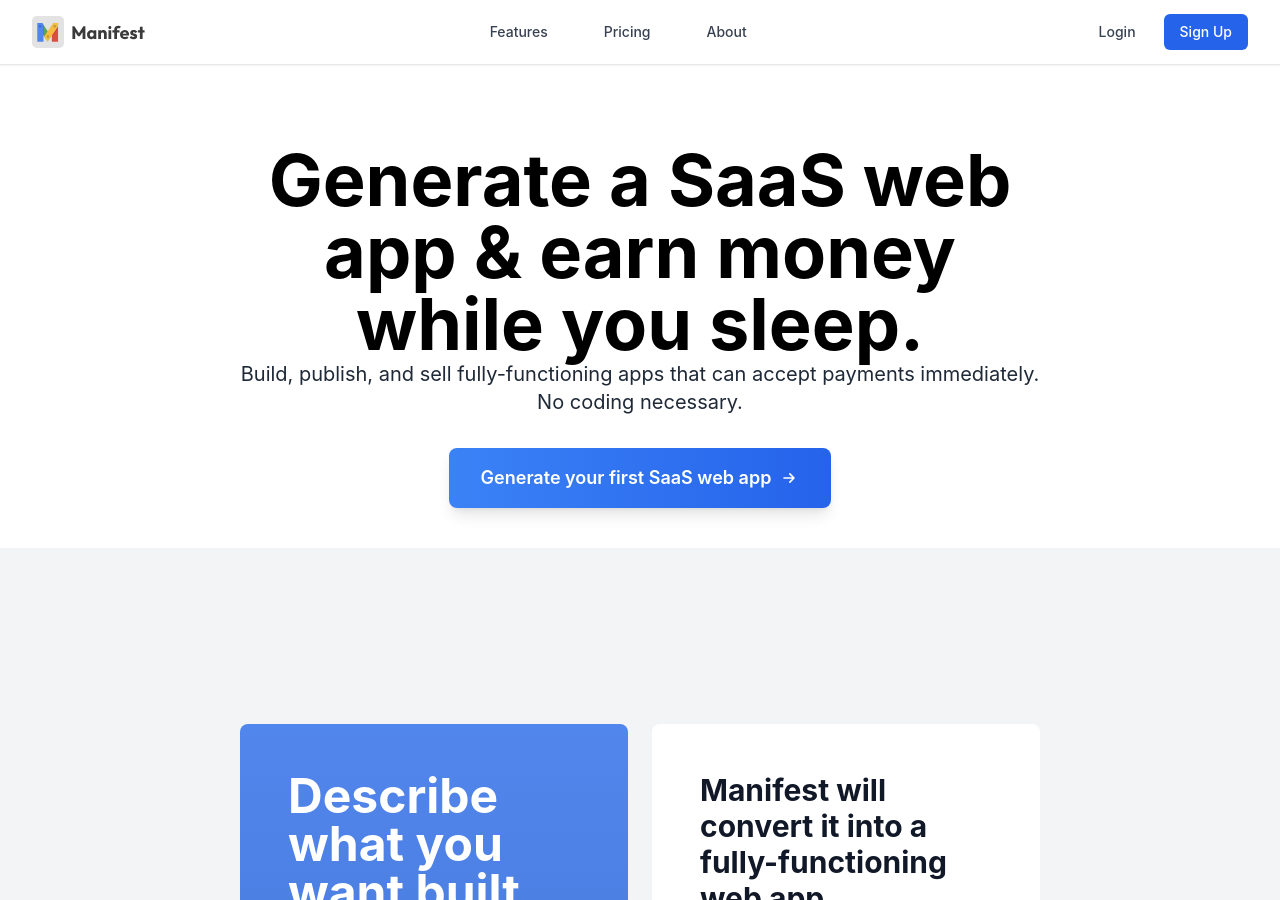
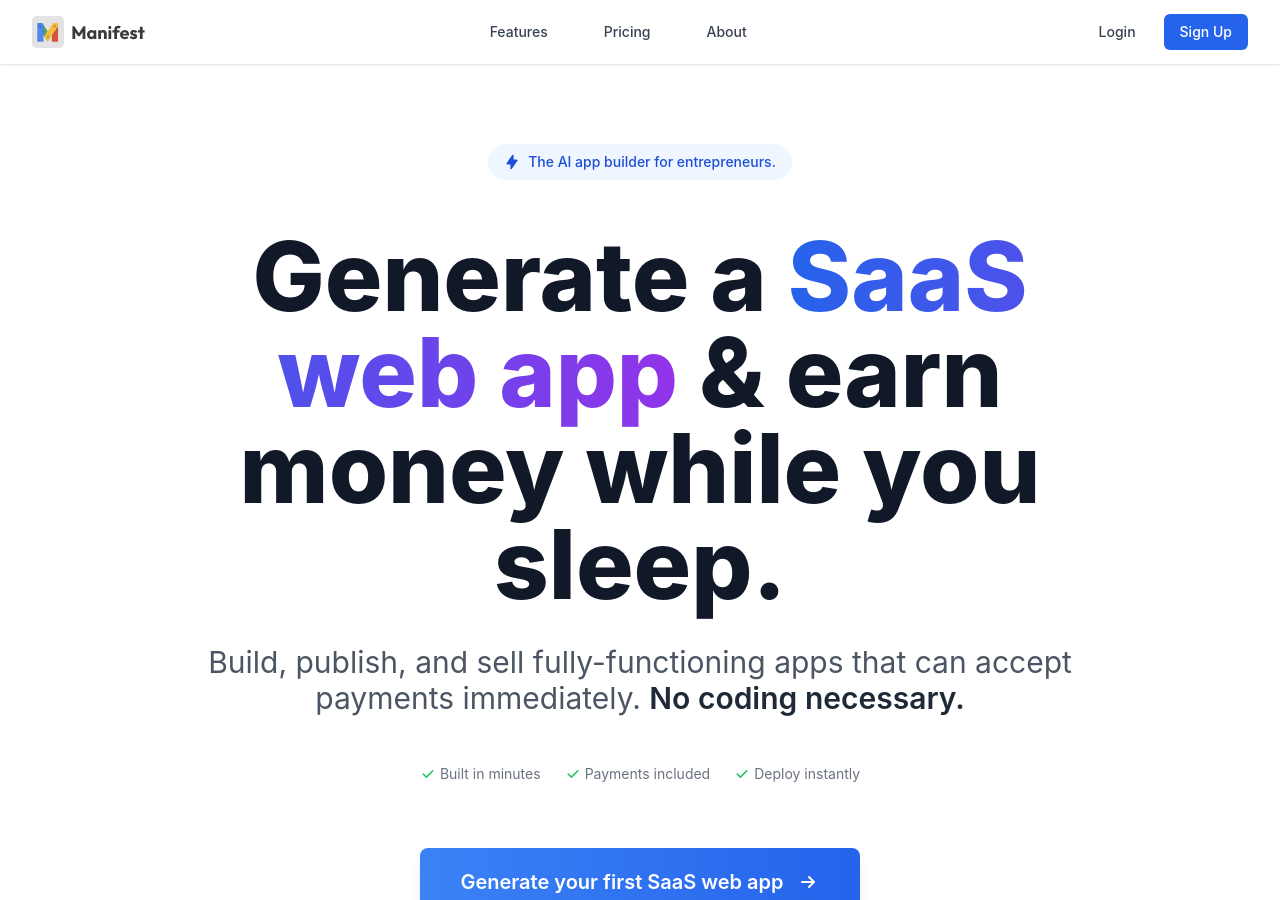
Before and after one commit to madewithmanifest/marketing, a Jekyll site: the page built from index.md, in a window 1280 px wide and 900 px high. Built offline with Jekyll 4.4.1, drawn with Linux system fonts in a browser that asks for light colours; nearby versions of some CDN libraries; some of the changed text lies outside the part shown.

Commit message:
Revamp hero section in index.md and index.html to enhance visual appeal and user engagement; update call-to-action button styles and add social proof elements; refresh feed.xml timestamp.

```diff
--- a/index.md
+++ b/index.md
@@ -11,22 +11,61 @@ title: Manifest - Turn your app idea into a profitable online business
 
 
 <!-- White hero section -->
-<div class="bg-white relative overflow-hidden" style="padding-top: 80px; padding-bottom: 40px;">
+<div class="bg-white relative overflow-hidden min-h-screen flex items-center">
 
-  <div class="relative mx-auto w-full max-w-[800px] px-4 sm:px-0">
-    <div class="text-7xl text-center font-bold">
-      Generate a SaaS web app &amp; earn money while you sleep.
+  <div class="relative mx-auto w-full max-w-[900px] px-4 sm:px-0 py-20">
+    <div class="text-center space-y-8 mb-16">
+      <!-- Badge/tag -->
+      <div class="inline-flex items-center px-4 py-2 bg-blue-50 text-blue-700 rounded-full text-sm font-medium mb-4">
+        <svg class="w-4 h-4 mr-2" fill="currentColor" viewBox="0 0 20 20">
+          <path fill-rule="evenodd" d="M11.3 1.046A1 1 0 0112 2v5h4a1 1 0 01.82 1.573l-7 10A1 1 0 018 18v-5H4a1 1 0 01-.82-1.573l7-10a1 1 0 011.12-.38z" clip-rule="evenodd"></path>
+        </svg>
+        The AI app builder for entrepreneurs.
+      </div>
+
+      <h1 class="text-6xl sm:text-7xl lg:text-8xl font-extrabold text-gray-900 leading-tight">
+        Generate a <span class="bg-gradient-to-r from-blue-600 to-purple-600 bg-clip-text text-transparent">SaaS web app</span> & earn money while you sleep.
+      </h1>
+
+      <p class="text-2xl sm:text-3xl text-gray-600 max-w-5xl mx-auto leading-relaxed">
+        Build, publish, and sell fully-functioning apps that can accept payments immediately. <span class="font-semibold text-gray-800">No coding necessary.</span>
+      </p>
+
+      <!-- Social proof -->
+      <div class="flex items-center justify-center space-x-6 text-sm text-gray-500 pt-4">
+        <div class="flex items-center">
+          <svg class="w-4 h-4 mr-1 text-green-500" fill="currentColor" viewBox="0 0 20 20">
+            <path fill-rule="evenodd" d="M16.707 5.293a1 1 0 010 1.414l-8 8a1 1 0 01-1.414 0l-4-4a1 1 0 011.414-1.414L8 12.586l7.293-7.293a1 1 0 011.414 0z" clip-rule="evenodd"></path>
+          </svg>
+          <span>Built in minutes</span>
+        </div>
+        <div class="flex items-center">
+          <svg class="w-4 h-4 mr-1 text-green-500" fill="currentColor" viewBox="0 0 20 20">
+            <path fill-rule="evenodd" d="M16.707 5.293a1 1 0 010 1.414l-8 8a1 1 0 01-1.414 0l-4-4a1 1 0 011.414-1.414L8 12.586l7.293-7.293a1 1 0 011.414 0z" clip-rule="evenodd"></path>
+          </svg>
+          <span>Payments included</span>
+        </div>
+        <div class="flex items-center">
+          <svg class="w-4 h-4 mr-1 text-green-500" fill="currentColor" viewBox="0 0 20 20">
+            <path fill-rule="evenodd" d="M16.707 5.293a1 1 0 010 1.414l-8 8a1 1 0 01-1.414 0l-4-4a1 1 0 011.414-1.414L8 12.586l7.293-7.293a1 1 0 011.414 0z" clip-rule="evenodd"></path>
+          </svg>
+          <span>Deploy instantly</span>
+        </div>
+      </div>
     </div>
-    <div class="text-xl text-gray-800 text-center">
-      Build, publish, and sell fully-functioning apps that can accept payments immediately. No coding necessary.
-    </div>
-    <div class="text-center mt-8">
-      <a href="https://app.madewithmanifest.com/login?onboarding=1" class="inline-flex items-center bg-gradient-to-r from-blue-500 to-blue-600 hover:from-blue-600 hover:to-blue-700 text-white font-semibold px-8 py-4 rounded-lg text-lg transition-all duration-200 shadow-lg hover:shadow-xl">
+
+    <div class="text-center">
+      <a href="https://app.madewithmanifest.com/login?onboarding=1" class="inline-flex items-center bg-gradient-to-r from-blue-500 to-blue-600 hover:from-blue-600 hover:to-blue-700 text-white font-semibold px-10 py-5 rounded-lg text-xl transition-all duration-200 shadow-lg hover:shadow-xl transform hover:-translate-y-0.5">
         Generate your first SaaS web app
-        <svg class="ml-2 w-5 h-5" fill="none" stroke="currentColor" viewBox="0 0 24 24" xmlns="http://www.w3.org/2000/svg">
+        <svg class="ml-3 w-6 h-6" fill="none" stroke="currentColor" viewBox="0 0 24 24" xmlns="http://www.w3.org/2000/svg">
           <path stroke-linecap="round" stroke-linejoin="round" stroke-width="2" d="M13 7l5 5m0 0l-5 5m5-5H6"></path>
         </svg>
       </a>
+
+      <!-- Additional CTA info -->
+      <p class="mt-4 text-sm text-gray-500">
+        Free to start • No credit card required
+      </p>
     </div>
   </div>
 
```
Also changed, not shown: 2 other files.
